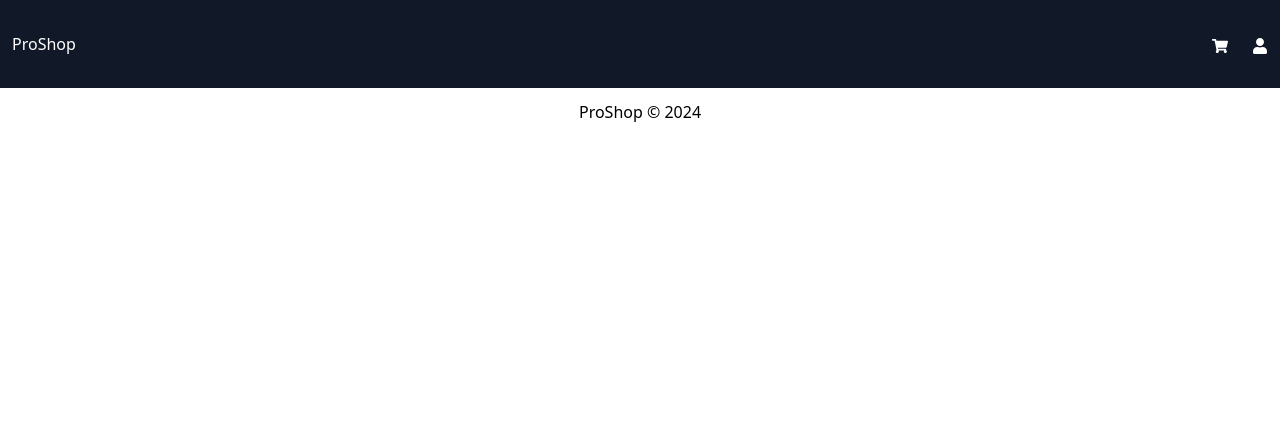
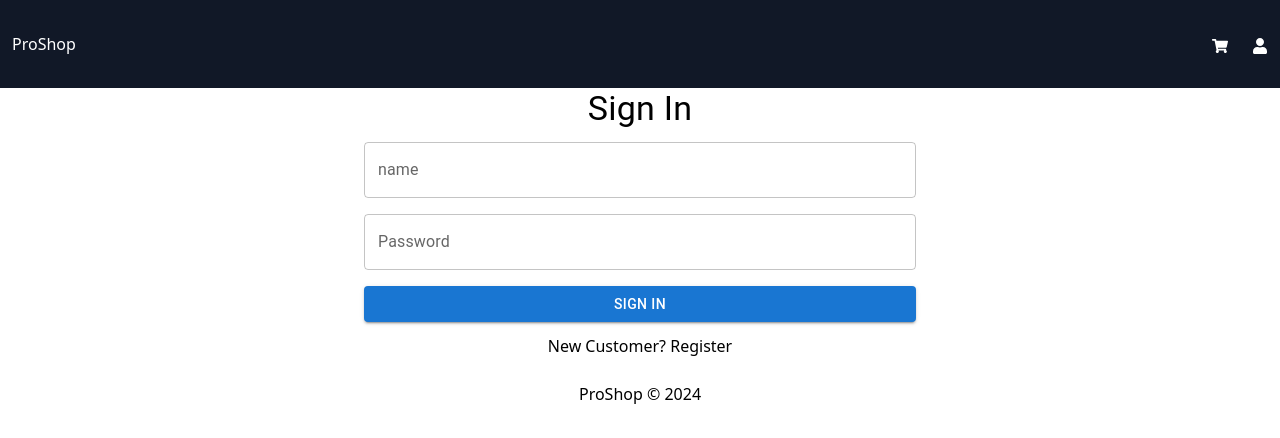
Before and after one commit to NeeleshShetty/Ecommerce-MERN-stack, a React (Vite) app in the folder client/: page /login in a window 1280 px wide. Shown: the top 438 px of the page. Built offline with nearby package versions, Linux system fonts and the light colour scheme.

Commit message:
Login page

```diff
--- a/client/src/App.jsx
+++ b/client/src/App.jsx
@@ -1,26 +1,39 @@
-import {BrowserRouter,Routes,Route} from 'react-router-dom'
+import { BrowserRouter, Routes, Route } from 'react-router-dom';
 import Footer from './components/Footer';
 import Header from './components/Header';
 import Home from './pages/HomePage';
 import ProductPage from './pages/ProductPage';
 import CartPage from './pages/CartPage';
+import LoginPage from './pages/LoginPage';
+import { ToastContainer } from 'react-toastify';
+import 'react-toastify/dist/ReactToastify.css';
 
 const App = () => {
 	return (
 		<>
 			<BrowserRouter>
+				<ToastContainer />
 				<Header />
 				<Routes>
 					<Route
 						path="/"
 						element={<Home />}
 					/>
-					<Route path='/product/:id' element={<ProductPage />} />
-					<Route path='/cart' element={<CartPage />} />
+					<Route
+						path="/product/:id"
+						element={<ProductPage />}
+					/>
+					<Route
+						path="/cart"
+						element={<CartPage />}
+					/>
+					<Route
+						path="/login"
+						element={<LoginPage />}
+					/>
 				</Routes>
 				<Footer />
 			</BrowserRouter>
-
 		</>
 	);
 };
--- a/client/src/components/Header.jsx
+++ b/client/src/components/Header.jsx
@@ -2,17 +2,22 @@ import { Navbar, Nav, Container } from "react-bootstrap";
 import { FaShoppingCart, FaUser } from "react-icons/fa";
 import { Link } from "react-router-dom";
 import { useSelector } from "react-redux";
-import { Badge } from "@mui/material";
+import { Badge, Menu, MenuItem } from "@mui/material";
+
 
 const Header = () => {
   const { cartItems } = useSelector((state) => state.cart);
+  const { userInfo } = useSelector((state) => state.auth);
 
   return (
 		<header>
 			<nav className="bg-gray-900 p-3">
 				<div className="container mx-auto">
 					<div className="flex items-center justify-between h-16">
-            <Link to="/" className="text-white font-medium">
+						<Link
+							to="/"
+							className="text-white font-medium"
+						>
 							ProShop
 						</Link>
 						<div className="hidden md:block">
@@ -23,17 +28,19 @@ const Header = () => {
 								<span className="sr-only">Cart</span>
 								<FaShoppingCart className="inline-block fa-w-16 ml-2" />
 								{cartItems.length > 0 && (
-                  <Badge className="ml-3 mb-3" badgeContent={cartItems.length} color="secondary">
-
-                  </Badge>
+									<Badge
+										className="ml-3 mb-3"
+										badgeContent={cartItems.length}
+										color="secondary"
+									></Badge>
 								)}
 							</Link>
 							<Link
 								to="/login"
 								className="ml-4 text-white hover:text-white focus:text-white focus:outline-none"
 							>
-                <span className="sr-only">Sign In</span>
 								<FaUser className="inline-block fa-w-16 ml-2" />
+
 							</Link>
 						</div>
 					</div>
--- a/client/src/pages/HomePage.jsx
+++ b/client/src/pages/HomePage.jsx
@@ -1,15 +1,28 @@
+import { useEffect, useState } from "react";
 import Product from "../components/Product";
-import { useGetProductsQuery } from "../slice/productsApiSlice";
 const Home = () => {
-  const { data: products, isLoading, error } = useGetProductsQuery();
-  // console.log(products);
+
+  const [products, setProducts] = useState([])
+  const [isLoading, setIsLoading] = useState(true)
+  useEffect(() => {
+   try {
+     const fetchData = async () => {
+       const res = await fetch(`/api/products`)
+       const data = await res.json()
+       setProducts(data)
+       setIsLoading(false)
+     }
+     fetchData()
+   } catch (error) {
+    console.log(error.message);
+   }
+  }, [])
+
 
   return (
     <>
       {isLoading ? (
         <h1 className="text-center text-3xl h-[100vh] mt-52">Loading...</h1>
-      ) : error ? (
-        <div>{error?.data.message || error.error}</div>
       ) : (
         <>
           <div className="grid grid-cols-2  sm:grid-cols-1 md:grid-cols-3 gap-4 ">
--- /dev/null
+++ b/client/src/pages/LoginPage.jsx
@@ -0,0 +1,119 @@
+import { useState, useEffect } from 'react';
+import { Link, useLocation, useNavigate } from 'react-router-dom';
+import { Button, TextField, Container, Grid, Typography } from '@mui/material';
+import { useDispatch, useSelector } from 'react-redux';
+import { setCredentials } from '../slice/authSlice';
+import { toast } from 'react-toastify';
+
+const LoginPage = () => {
+	const [loading, setLoading] = useState(true);
+	const [name, setname] = useState('');
+	const [password, setPassword] = useState('');
+
+	const dispatch = useDispatch();
+	const navigate = useNavigate();
+
+	const { userInfo } = useSelector((state) => state.auth);
+
+
+
+	const handleSubmit = async (e) => {
+		e.preventDefault();
+		try {
+			setLoading(true);
+			if (!name || !password) {
+				return toast.error('Enter name and Password')
+			}
+			const res = await fetch(`/api/users/login`, {
+				method: 'POST',
+				headers: {
+					'Content-Type': 'application/json',
+				},
+				body: JSON.stringify({ name, password }),
+			});
+
+			const data = await res.json();
+
+			if (data.success === false) {
+				return console.log('Login not successfull');
+			}
+			dispatch(setCredentials({ ...data }));
+			toast.success("Login Successfull")
+			navigate('/');
+			setLoading(false);
+		} catch (err) {
+			toast.error(err.message);
+		}
+	};
+
+
+	return (
+		<Container maxWidth="sm">
+			<Typography
+				variant="h4"
+				align="center"
+				gutterBottom
+			>
+				Sign In
+			</Typography>
+			<form onSubmit={handleSubmit}>
+				<Grid
+					container
+					spacing={2}
+				>
+					<Grid
+						item
+						xs={12}
+					>
+						<TextField
+							fullWidth
+							label="name"
+							variant="outlined"
+							value={name}
+							onChange={(e) => setname(e.target.value)}
+						/>
+					</Grid>
+					<Grid
+						item
+						xs={12}
+					>
+						<TextField
+							fullWidth
+							label="Password"
+							type="password"
+							variant="outlined"
+							value={password}
+							onChange={(e) => setPassword(e.target.value)}
+						/>
+					</Grid>
+					<Grid
+						item
+						xs={12}
+					>
+						<Button
+							type="submit"
+							variant="contained"
+							color="primary"
+							fullWidth
+							// disabled={isLoading}
+						>
+							Sign In
+						</Button>
+					</Grid>
+				</Grid>
+			</form>
+			<Grid
+				container
+				justifyContent="center"
+				className="py-3"
+			>
+				<Grid item>
+					New Customer? <Link to="/register">Register</Link>
+				</Grid>
+			</Grid>
+			{/* {isLoading && <div>Loading...</div>} */}
+		</Container>
+	);
+};
+
+export default LoginPage;
--- a/client/src/pages/ProductPage.jsx
+++ b/client/src/pages/ProductPage.jsx
@@ -1,36 +1,46 @@
-import { useParams, Link, useNavigate } from "react-router-dom";
-import { useDispatch } from "react-redux";
-import ArrowBackIcon from "@mui/icons-material/ArrowBack";
-import GradeIcon from "@mui/icons-material/Grade";
-import { Stack } from "@mui/system";
-import { useGetProductDetailsQuery } from "../slice/productsApiSlice";
-import { useState } from "react";
-import { addToCart } from "../slice/cartSlice";
+import { useParams, Link, useNavigate } from 'react-router-dom';
+import { useDispatch } from 'react-redux';
+import ArrowBackIcon from '@mui/icons-material/ArrowBack';
+import GradeIcon from '@mui/icons-material/Grade';
+import { Stack } from '@mui/system';
+import { useState } from 'react';
+import { addToCart } from '../slice/cartSlice';
+import { useEffect } from 'react';
+import { PRODUCTS_URL } from '../constants';
 
 const ProductPage = () => {
 	const [qty, setQty] = useState(1);
   const { id: productId } = useParams(); //useParams is a hook that gets the parameters from the URL. It returns an object with keys
-
+  const [isLoading ,setIsLoading] = useState(true)
+	const [product, setProduct] = useState({});
 	const dispatch = useDispatch();
 	const navigate = useNavigate();
-  const {
-    data: product,
-    isLoading,
-    error,
-  } = useGetProductDetailsQuery(productId);
 
 	const addToCartHandler = () => {
 		dispatch(addToCart({ ...product, qty }));
-    navigate("/cart");
+		navigate('/cart');
 	};
+
+	useEffect(() => {
+    try {
+
+			const fetchData = async () => {
+				const res = await fetch(`${PRODUCTS_URL}/${productId}`);
+				const data = await res.json();
+        setProduct(data);
+        setIsLoading(false)
+			};
+			fetchData();
+		} catch (error) {
+			console.log(error.message);
+		}
+	}, []);
 
 	return (
 		<>
 			{isLoading ? (
 				<h1 className="text-center text-3xl h-[100vh] mt-52">Loading...</h1>
-      ) : error ? (
-        <div>{error?.data.message || error.error}</div>
-      ) : (
+			): (
 				<>
 					<div className="bg-gray-100 p-3">
 						<div className="container mx-auto">
@@ -55,7 +65,7 @@ const ProductPage = () => {
 										<Stack>
 											<p>
 												{product.rating}
-                        <GradeIcon sx={{ color: "gold" }} />
+												<GradeIcon sx={{ color: 'gold' }} />
 											</p>
 										</Stack>
 										<p className="text-gray-600">
@@ -96,7 +106,10 @@ const ProductPage = () => {
 														>
 															{[...Array(product.countInStock).keys()].map(
 																(x) => (
-                                  <option key={x + 1} value={x + 1}>
+																	<option
+																		key={x + 1}
+																		value={x + 1}
+																	>
 																		{x + 1}
 																	</option>
 																)
@@ -110,8 +123,8 @@ const ProductPage = () => {
 										<button
 											className={`p-3 mt-2 rounded-lg text-white ${
 												product.countInStock === 0
-                          ? "bg-gray-400 cursor-not-allowed"
-                          : "bg-blue-500 hover:bg-blue-600"
+													? 'bg-gray-400 cursor-not-allowed'
+													: 'bg-blue-500 hover:bg-blue-600'
 											}`}
 											type="button"
 											disabled={product.countInStock === 0}
--- a/client/src/slice/apiSlice.js
+++ /dev/null
@@ -1,11 +0,0 @@
-
-import {createApi , fetchBaseQuery} from '@reduxjs/toolkit/query/react'
-import { BASE_URL } from "../constants";
-
-const baseQuery = fetchBaseQuery({baseUrl:BASE_URL})
-
-export const apiSlice = createApi({
-    baseQuery,
-    tagTypes:['Product','Order','User'],
-    endpoints:(builder) => ({})
-})
--- a/client/src/slice/productsApiSlice.js
+++ /dev/null
@@ -1,21 +0,0 @@
-import { PRODUCTS_URL } from "../constants";
-import { apiSlice } from "./apiSlice";
-
-export const productApiSlice = apiSlice.injectEndpoints({
-  endpoints: (builder) => ({
-    getProducts: builder.query({
-      query: () => ({
-        url: PRODUCTS_URL,
-      }),
-      keepUnusedDataFor: 5,
-    }),
-    getProductDetails: builder.query({
-        query: (productId) => ({
-          url: `${PRODUCTS_URL}/${productId}`,
-        }),
-        keepUnusedDataFor: 5,
-      }),
-  }),
-});
-
-export const { useGetProductsQuery,useGetProductDetailsQuery  } = productApiSlice;
--- a/client/src/store.js
+++ b/client/src/store.js
@@ -1,17 +1,12 @@
 import { configureStore } from "@reduxjs/toolkit";
-import { apiSlice } from "./slice/apiSlice";
 import cartSliceReducer from "./slice/cartSlice";
 import authSliceReducer from './slice/authSlice'
 
 const store = configureStore({
   reducer: {
-    [apiSlice.reducerPath]: apiSlice.reducer,
     cart: cartSliceReducer,
-    auth:authSliceReducer
+    auth: authSliceReducer
   },
-  middleware: (getDefaultMiddleware) =>
-    getDefaultMiddleware().concat(apiSlice.middleware),
-  devTools: true,
-});
+})
 
 export default store;
```
Also changed, not shown: client/src/slice/cartSlice.js (line endings or trailing spaces), client/src/slice/usersApiSlice.js (deleted), 1 other file (tests, documents, lock files or other folders). Lines whose indentation alone changed are shown as unchanged.
